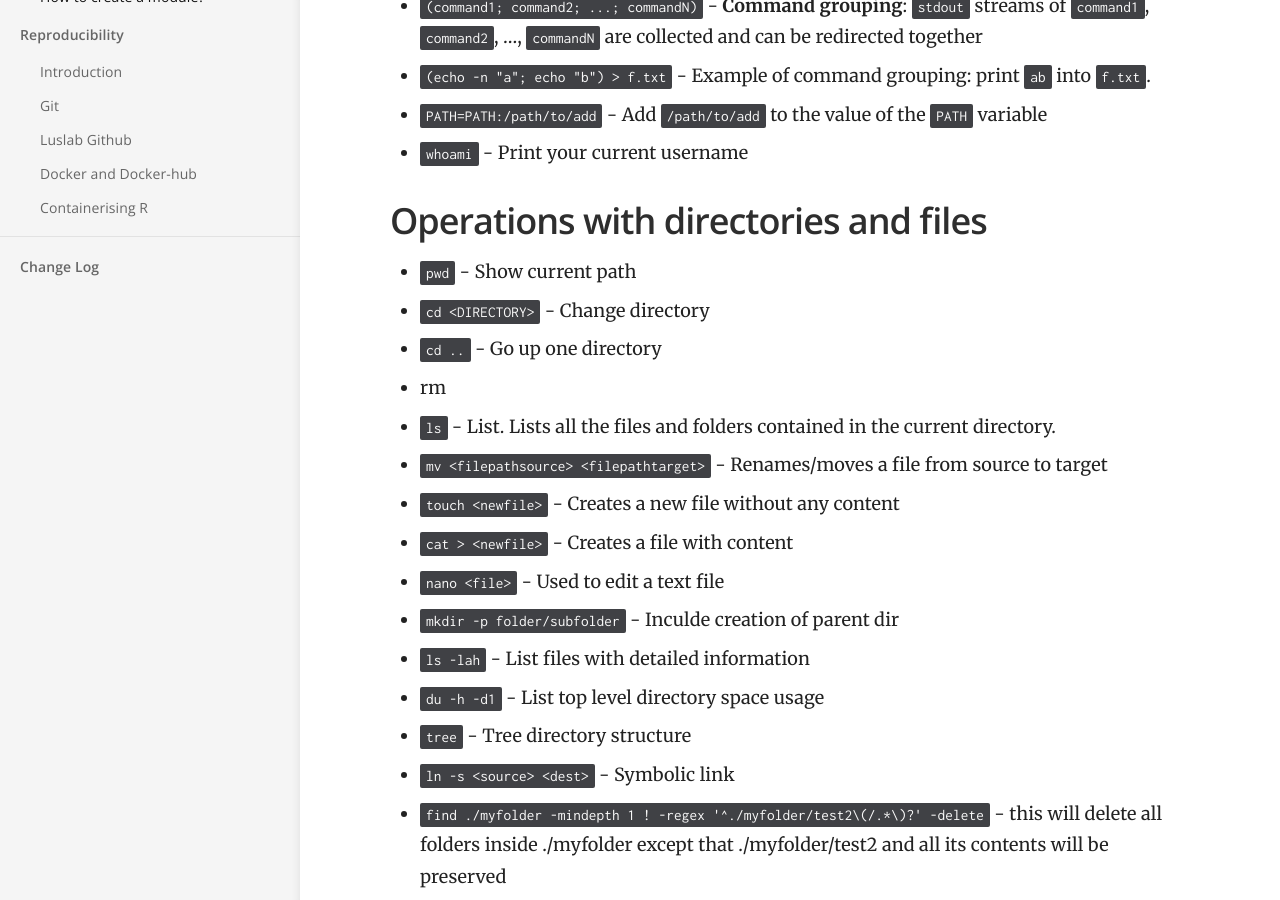
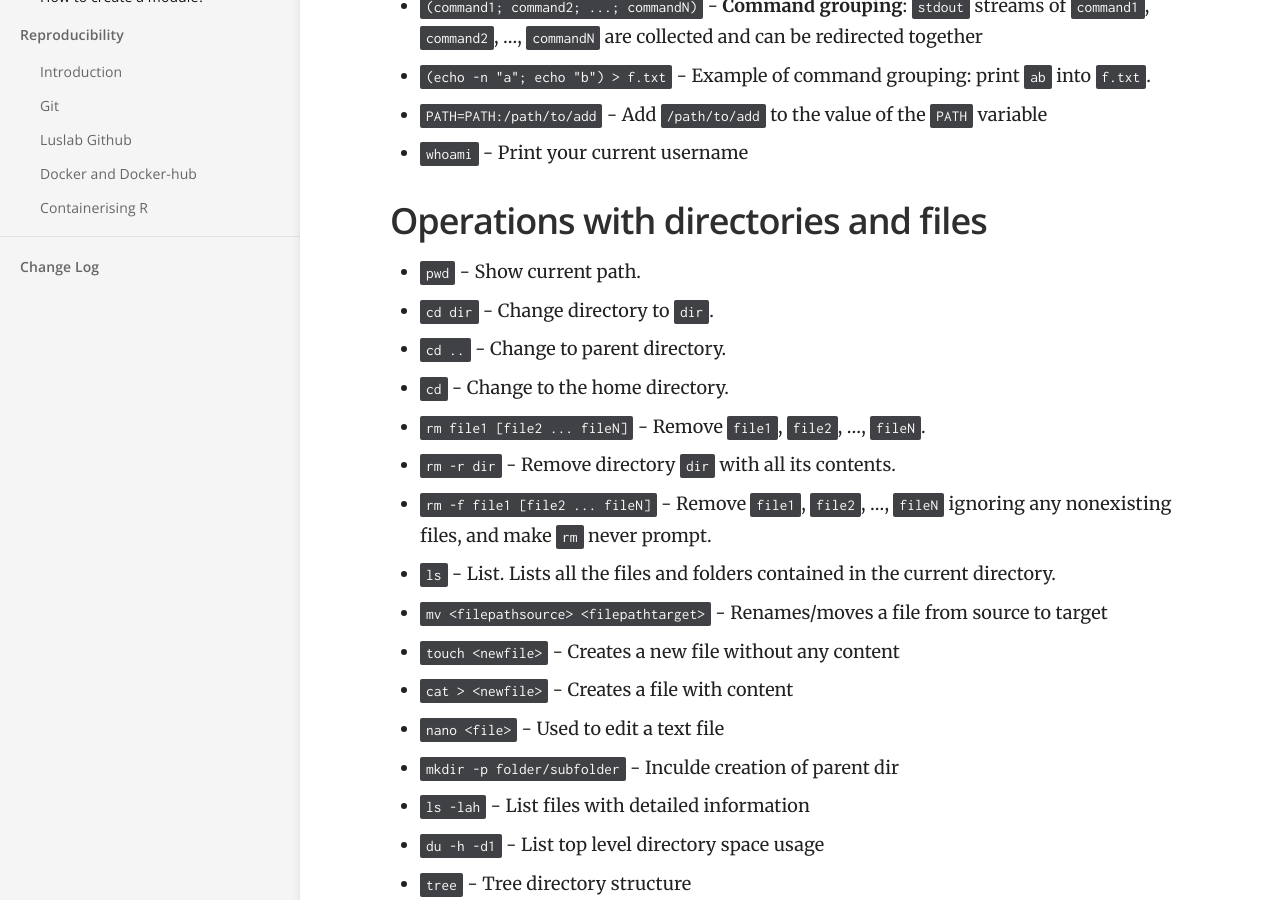
Before and after one commit to luslab/luslab.github.io, a Jekyll site: the page built from _docs/cheat-sheets/linux_command_line.md, in a window 1280 px wide and 900 px high, scrolled down 1037 px. Built offline with Jekyll 4.4.1, drawn with Linux system fonts in a browser that asks for light colours.

Commit message:
Added cd and rm into Linux CMD page

```diff
--- a/_docs/cheat-sheets/linux_command_line.md
+++ b/_docs/cheat-sheets/linux_command_line.md
@@ -27,10 +27,13 @@ See the full Bash manual [here](https://www.gnu.org/software/bash/manual/bash.ht
 - `whoami` - Print your current username
 
 ## Operations with directories and files
-- `pwd` - Show current path
-- `cd <DIRECTORY>` - Change directory
-- `cd ..` - Go up one directory
-- rm
+- `pwd` - Show current path.
+- `cd dir` - Change directory to `dir`.
+- `cd ..` - Change to parent directory.
+- `cd` - Change to the home directory.
+- `rm file1 [file2 ... fileN]` - Remove `file1`, `file2`, ..., `fileN`.
+- `rm -r dir` - Remove directory `dir` with all its contents.
+- `rm -f file1 [file2 ... fileN]` - Remove `file1`, `file2`, ..., `fileN` ignoring any nonexisting files, and make `rm` never prompt.
 - `ls` - List. Lists all the files and folders contained in the current directory.
 - `mv <filepathsource> <filepathtarget>` - Renames/moves a file from source to target
 - `touch <newfile>` - Creates a new file without any content
```
